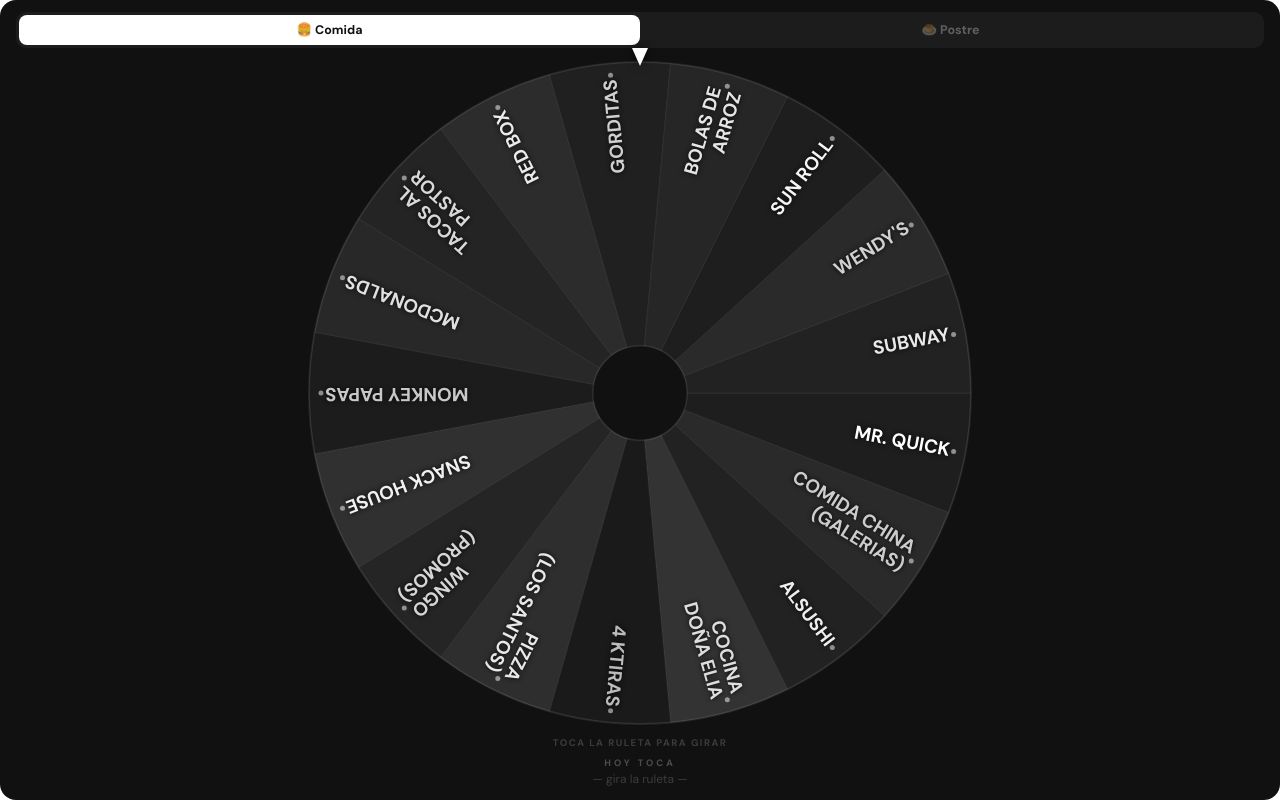
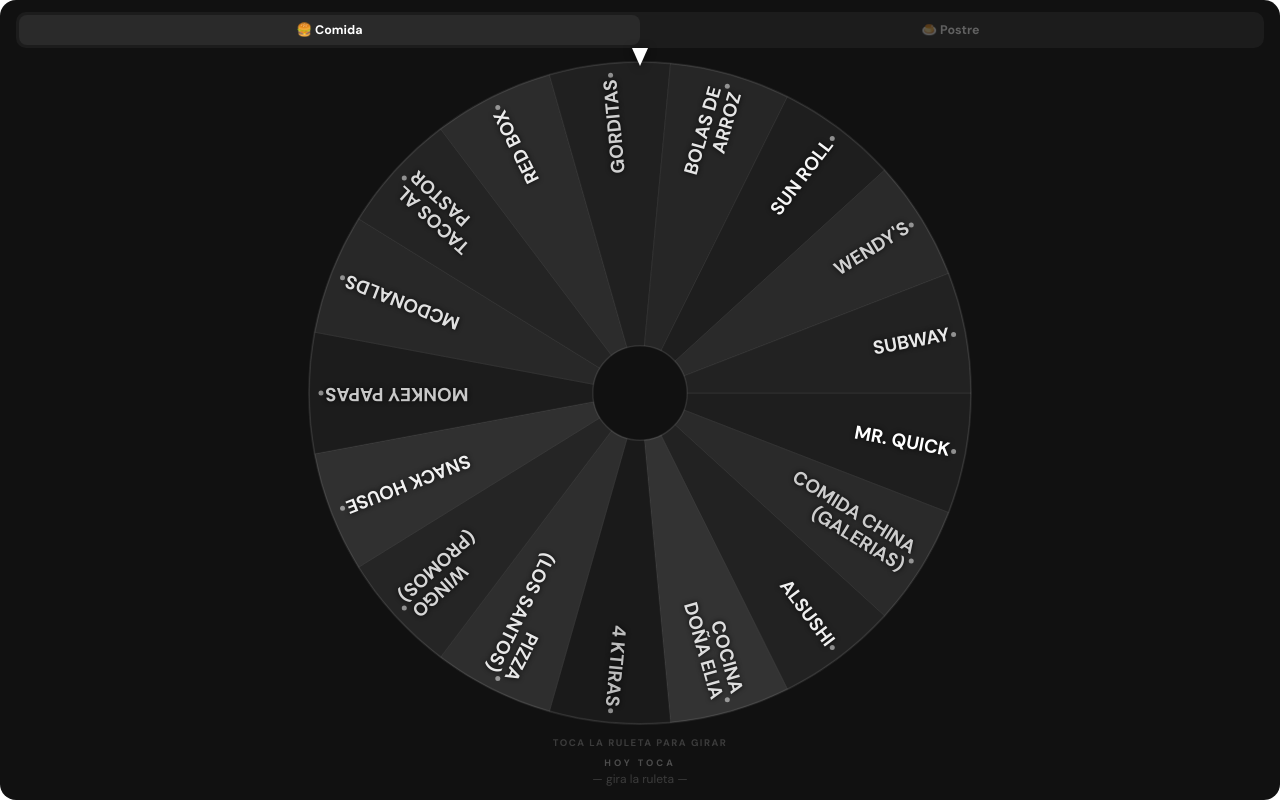
Before and after one commit to DiegoBasan/Ruleta, a plain HTML site: page index.html in a window 1280 px wide. Drawn offline with Linux system fonts and the light colour scheme.

Commit message:
Update index.html

```diff
--- a/index.html
+++ b/index.html
@@ -56,9 +56,9 @@
   }
 
   .tab.active {
-    background: #fff;
-    color: #111;
-  }
+    background: #2a2a2a;
+    color: #ffffff;
+}
 
   /* WHEEL */
   .wheel-wrap {
```
